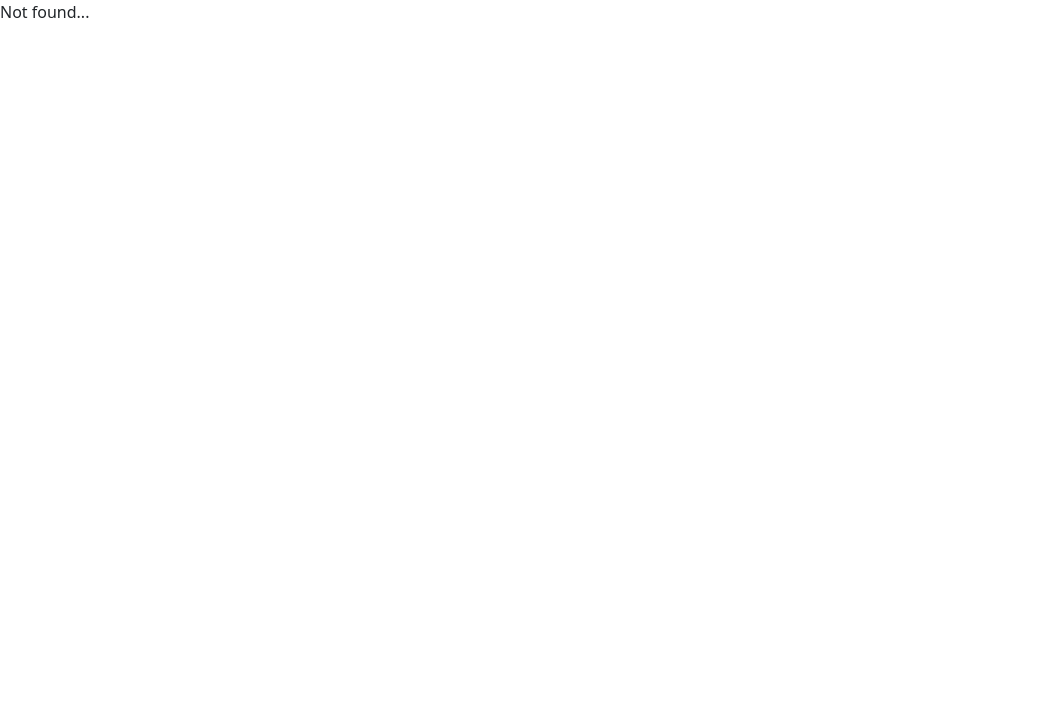
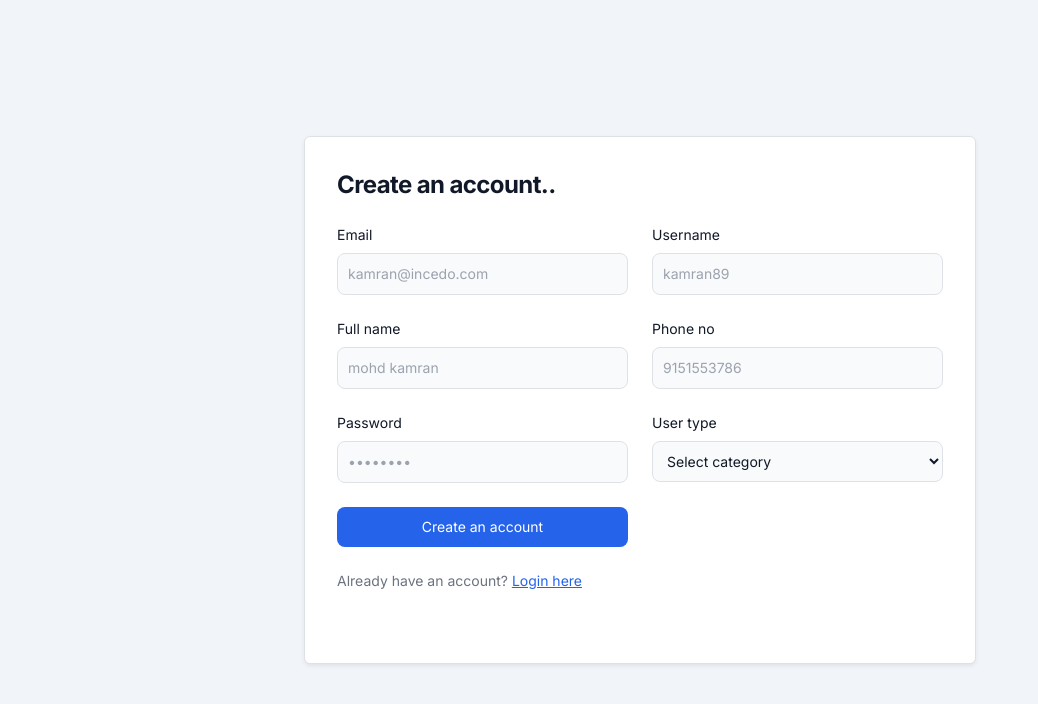
Before and after one commit to crater90/inventory-management-frontend, a React (Create React App) app: page /register in a window 1280 px wide. Before the commit this address had no page. Shown: the top 704 px of the page, without its empty margins (0-1038 px from the left). Built offline with nearby package versions, Linux system fonts and the light colour scheme.

Commit message:
added register page

```diff
--- a/src/App.js
+++ b/src/App.js
@@ -11,12 +11,14 @@ import Returns from './pages/Returns';
 import Reports from './pages/Report';
 import Updates from "./pages/Updates";
 import Features from "./pages/Features";
+import Register from './pages/Register';
 
 function App() {
 
   return (
     <Routes>
       <Route path="/login" element={<Login />} />
+      <Route path="/register" element={<Register />} />
       {/* <Route path='/godowns' element={<Godowns />}>
         <Route path='/add' element={<Create />} />
         <Route path='/:id' element={<Read />} />
--- /dev/null
+++ b/src/pages/Register.js
@@ -0,0 +1,111 @@
+import React from 'react'
+import { Link } from 'react-router-dom'
+import { useForm } from "react-hook-form";
+import { toast } from 'react-hot-toast';
+
+function Register() {
+
+  const { register, handleSubmit, formState: { errors } } = useForm();
+
+  const handleRegister = (data) => {
+    console.log(data);
+  }
+  return (
+    <section className="bg-slate-100 font-Inter">
+      <div className="flex flex-col items-center justify-center px-6 py-8 mx-auto md:h-screen lg:py-0">
+        <div className="w-full bg-white border border-slate-300 rounded-md shadow-sm md:mt-0 sm:max-w-xl lg:max-w-2xl xl:p-0">
+          <div className="p-6 space-y-4 md:space-y-6 sm:p-8">
+            <h1 className="text-xl font-bold leading-tight tracking-tight text-gray-900 md:text-2xl">
+              Create an account..
+            </h1>
+            <form className="grid gap-4 mb-4 sm:grid-cols-2" onSubmit={handleSubmit(handleRegister)}>
+              <div>
+                <label htmlFor="email" className="block mb-2 text-sm font-medium text-gray-900 ">Email</label>
+                <input
+                  name="email"
+                  {...register("email", {
+                    required: "email is required..",
+                    pattern: {
+                      value: /[a-zA-Z0-9+_.-]+@[a-zA-Z0-9.-]+$/,
+                      message: "invalid email address"
+                    }
+                  })}
+                  className="bg-gray-50 border border-gray-300 text-gray-900 sm:text-sm rounded-lg focus:ring-primary-600 focus:border-primary-600 block w-full p-2.5" placeholder="kamran@incedo.com" />
+                {errors.email && <span className="text-red-500 text-sm mt-1">{errors.email.message}</span>}
+              </div>
+              <div>
+                <label htmlFor="username" className="block mb-2 text-sm font-medium text-gray-900 ">Username</label>
+                <input type="text" name="username"
+                  {...register("userName", {
+                    required: "username is required..",
+                    minLength: {
+                      value: 5,
+                      message: "should have more than 5 characters"
+                    }
+                  })}
+                  className="bg-gray-50 border border-gray-300 text-gray-900 sm:text-sm rounded-lg focus:ring-primary-600 focus:border-primary-600 block w-full p-2.5" placeholder="kamran89" />
+                {errors.userName && <span className="text-red-500 text-sm mt-1">{errors.userName.message}</span>}
+              </div>
+              <div>
+                <label htmlFor="name" className="block mb-2 text-sm font-medium text-gray-900 ">Full name</label>
+                <input type="text" name="name"
+                  {...register("name", {
+                    required: "Full name is required..",
+                    minLength: {
+                      value: 5,
+                      message: "should have more than 5 characters"
+                    }
+                  })}
+                  className="bg-gray-50 border border-gray-300 text-gray-900 sm:text-sm rounded-lg focus:ring-primary-600 focus:border-primary-600 block w-full p-2.5" placeholder="mohd kamran" />
+                {errors.name && <span className="text-red-500 text-sm mt-1">{errors.name.message}</span>}
+              </div>
+              <div>
+                <label htmlFor="phoneNo" className="block mb-2 text-sm font-medium text-gray-900 ">Phone no</label>
+                <input type="tel" name="phoneNo"
+                  {...register("phoneNo", {
+                    required: "phone no is required..",
+                    pattern: {
+                      value: /@"^\d{10}$/,
+                      message: "please enter 10 digit number"
+                    }
+                  })}
+                  className="bg-gray-50 border border-gray-300 text-gray-900 sm:text-sm rounded-lg focus:ring-primary-600 focus:border-primary-600 block w-full p-2.5" placeholder="9151553786" />
+                {errors.phoneNo && <span className="text-red-500 text-sm mt-1">{errors.phoneNo.message}</span>}
+              </div>
+              <div>
+                <label htmlFor="password" className="block mb-2 text-sm font-medium text-gray-900 dark:text-white">Password</label>
+                <input type="password" name="password"
+                  {...register("password", {
+                    required: "password is required..",
+                    pattern: {
+                      value: /^(?=.*[A-Za-z])(?=.*\d)[A-Za-z\d]{5,}$/,
+                      message: "min length = 5, atleast one number and one letter"
+
+                    }
+                  })}
+                  placeholder="••••••••" className="bg-gray-50 border border-gray-300 text-gray-900 sm:text-sm rounded-lg focus:ring-primary-600 focus:border-primary-600 block w-full p-2.5" />
+                {errors.password && <span className="text-red-500 text-sm mt-1">{errors.password.message}</span>}
+              </div>
+              <div>
+                <label htmlFor="type" className="block mb-2 text-sm font-medium text-gray-900 ">User type</label>
+                <select id="type" {...register("type", { required: "type is required.." })} className="bg-gray-50 border border-gray-300 text-gray-900 text-sm rounded-lg focus:ring-primary-500 focus:border-primary-500 block w-full p-2.5">
+                  <option value="">Select category</option>
+                  <option value={0}>Employee</option>
+                  <option value={1}>Admin</option>
+                  <option value={2}>Super Admin</option>
+                </select>
+                {errors.type && <span className="text-red-500 text-sm mt-1">{errors.type.message}</span>}
+              </div>
+              <button type="submit" className="w-full text-white bg-blue-600 hover:bg-blue-700 focus:ring-4 focus:outline-none focus:ring-blue-300 font-medium rounded-lg text-sm px-5 py-2.5 text-center">Create an account</button>
+              <p className="sm:col-start-1 text-sm font-light text-gray-500">
+                Already have an account? <Link to="/login" className="font-medium text-blue-600 hover:underline">Login here</Link>
+              </p>
+            </form>
+          </div>
+        </div>
+      </div>
+    </section>
+  )
+}
+
+export default Register
```
